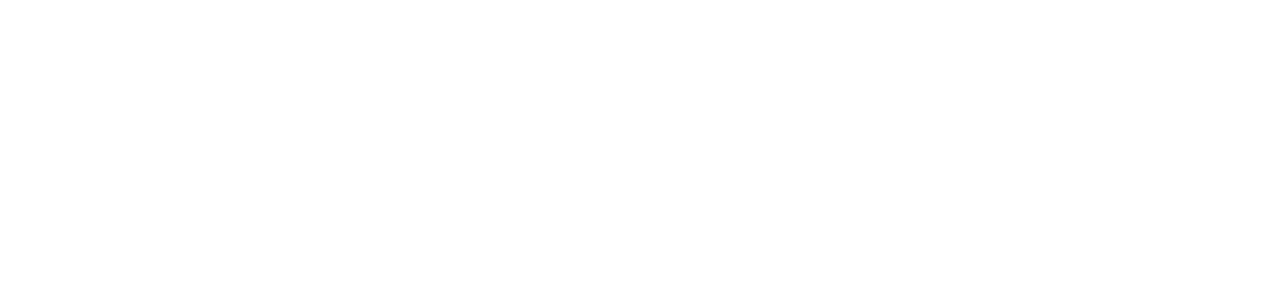
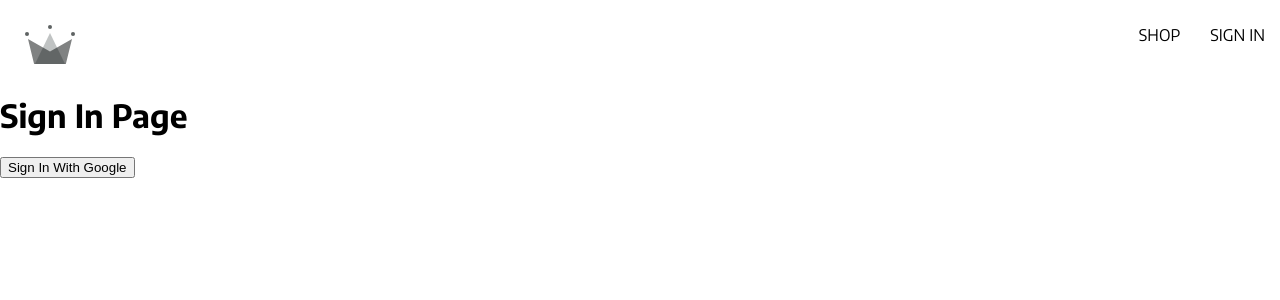
Before and after one commit to paweltomczak/react-e-commerce, a React (Create React App) app: page /sign-in in a window 1280 px wide. Before the commit this address had no page. Shown: the top 300 px of the page. Built offline with nearby package versions, Linux system fonts and the light colour scheme; no server answers.

Commit message:
Adding Firebase with Google Sign In Auth

```diff
--- a/package.json
+++ b/package.json
@@ -6,6 +6,7 @@
     "@testing-library/jest-dom": "^5.16.5",
     "@testing-library/react": "^13.4.0",
     "@testing-library/user-event": "^13.5.0",
+    "firebase": "^9.10.0",
     "react": "^18.2.0",
     "react-dom": "^18.2.0",
     "react-router-dom": "6",
--- a/src/App.js
+++ b/src/App.js
@@ -1,13 +1,15 @@
 import { Routes, Route } from 'react-router-dom';
 import Navigation from './routes/navigation/navigation.component';
 import Home from './routes/home/home.component';
+import SignIn from './routes/sign-in/sign-in.component';
 
 const App = () => {
   return (
     <Routes>
       <Route path='/' element={<Navigation />}>
         <Route index element={<Home />} />
-        <Route path='/shop' element={<h1>I am a Shop</h1>} />
+        <Route path='shop' element={<h1>I am a Shop</h1>} />
+        <Route path='sign-in' element={<SignIn />} />
       </Route>
     </Routes>
   );
--- a/src/routes/navigation/navigation.component.jsx
+++ b/src/routes/navigation/navigation.component.jsx
@@ -15,6 +15,9 @@
           <Link className='nav-link' to='/shop'>
             SHOP
           </Link>
+          <Link className='nav-link' to='/sign-in'>
+            SIGN IN
+          </Link>
         </div>
       </div>
       <Outlet />
--- /dev/null
+++ b/src/routes/sign-in/sign-in.component.jsx
@@ -0,0 +1,19 @@
+import {
+  signInWithGooglePopup,
+  createUserDocumentFromAuth,
+} from '../../utils/firebase/firebase.utils';
+
+const SignIn = () => {
+  const logGoogleUser = async () => {
+    const { user } = await signInWithGooglePopup();
+    const userDocRef = await createUserDocumentFromAuth(user);
+  };
+  return (
+    <div>
+      <h1>Sign In Page</h1>
+      <button onClick={logGoogleUser}>Sign In With Google</button>
+    </div>
+  );
+};
+
+export default SignIn;
--- /dev/null
+++ b/src/utils/firebase/firebase.utils.js
@@ -0,0 +1,43 @@
+import { firebaseConfig } from './firebase.config';
+import { initializeApp } from 'firebase/app';
+import {
+  getAuth,
+  signInWithRedirect,
+  signInWithPopup,
+  GoogleAuthProvider,
+} from 'firebase/auth';
+import { getFirestore, doc, getDoc, setDoc } from 'firebase/firestore';
+
+// Initialize Firebase
+const firebaseApp = initializeApp(firebaseConfig);
+
+const provider = new GoogleAuthProvider();
+provider.setCustomParameters({
+  prompt: 'select_account',
+});
+
+export const auth = getAuth();
+export const signInWithGooglePopup = () => signInWithPopup(auth, provider);
+
+export const db = getFirestore();
+
+export const createUserDocumentFromAuth = async (userAuth) => {
+  const userDocRef = doc(db, 'users', userAuth.uid);
+  const userSnapshot = await getDoc(userDocRef);
+
+  if (!userSnapshot.exists()) {
+    const { displayName, email } = userAuth;
+    const createdAt = new Date();
+    try {
+      await setDoc(userDocRef, {
+        displayName,
+        email,
+        createdAt,
+      });
+    } catch (err) {
+      console.log('Error creating the user', err.message);
+    }
+  }
+
+  return userDocRef;
+};
```
Also changed, not shown: 2 other files (tests, documents, lock files or other folders).
